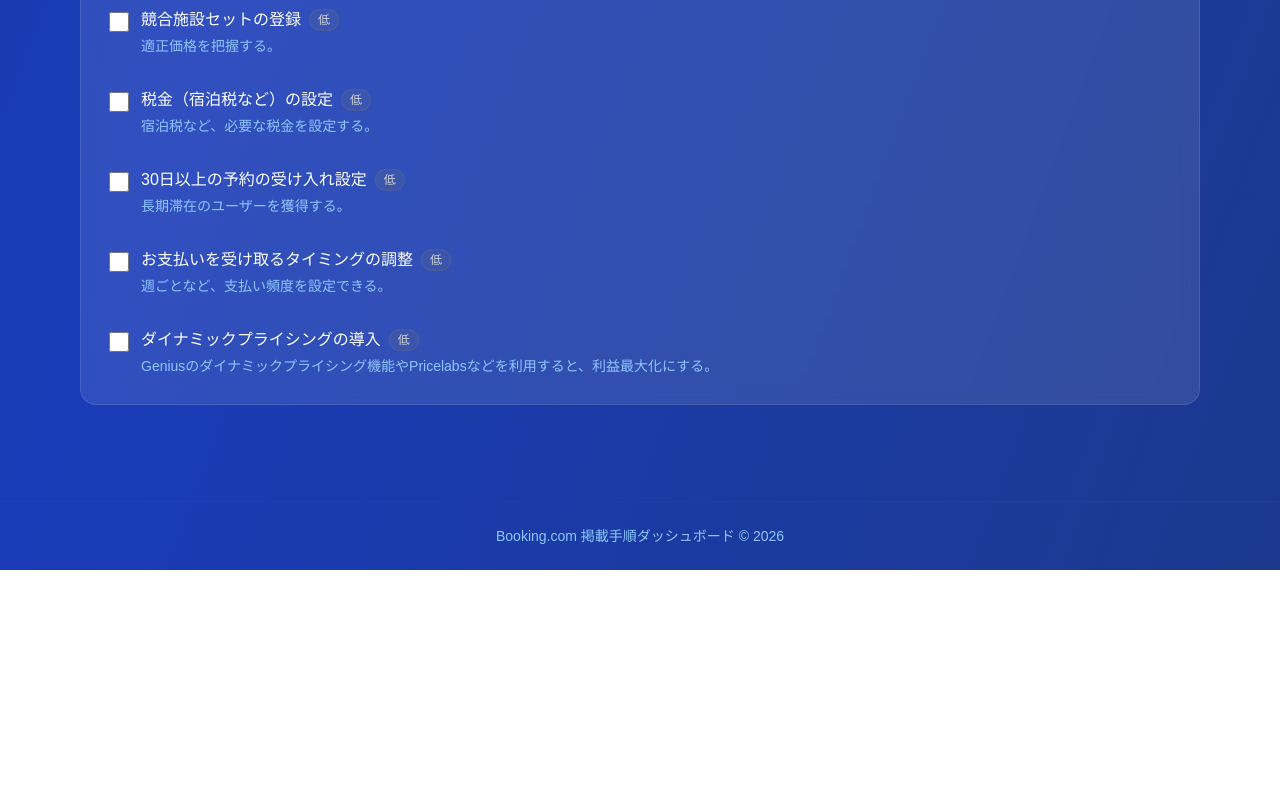
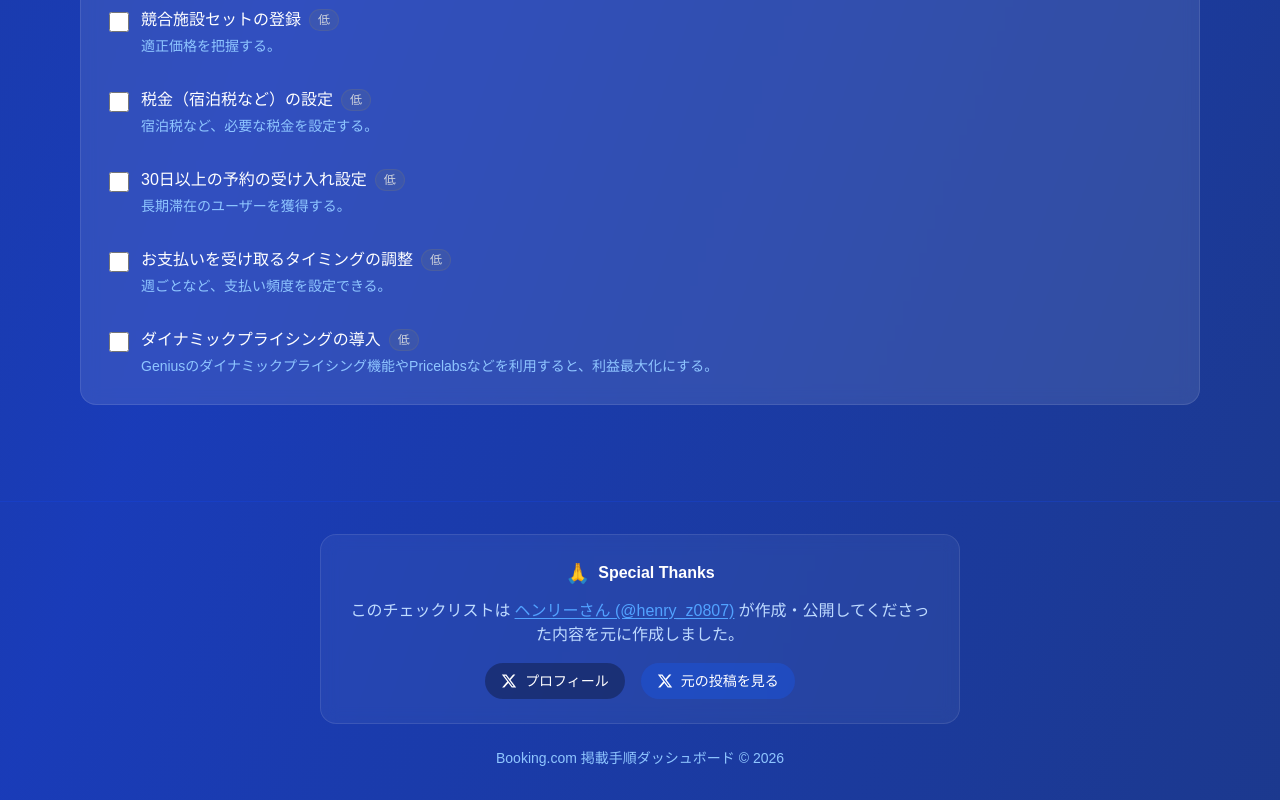
Before and after one commit to ao-magicianED/BookingPostingprocedure, a Next.js app: page /BookingPostingprocedure/ in a window 1280 px wide. Shown: the part 2855-3655 px from the top of the page. Before the commit the page ends 3425 px from the top, so only its background shows below. Built offline with nearby package versions, Linux system fonts and the light colour scheme.

Commit message:
Add credits and thanks to Henry (@henry_z0807) in footer

```diff
--- a/app/page.tsx
+++ b/app/page.tsx
@@ -225,8 +225,8 @@ export default function Home() {
               key={f}
               onClick={() => setFilter(f)}
               className={`px-4 py-2 rounded-full text-sm font-medium transition-all ${filter === f
-                  ? 'bg-blue-500 text-white'
-                  : 'bg-white/10 text-blue-200 hover:bg-white/20'
+                ? 'bg-blue-500 text-white'
+                : 'bg-white/10 text-blue-200 hover:bg-white/20'
                 }`}
             >
               {f === 'all' ? 'すべて' : f}
@@ -255,8 +255,8 @@ export default function Home() {
                       <div className="w-32 h-2 bg-blue-950/50 rounded-full overflow-hidden">
                         <div
                           className={`h-full rounded-full transition-all duration-300 ${getCategoryProgress(category) === 100
-                              ? 'bg-green-400'
-                              : 'bg-blue-400'
+                            ? 'bg-green-400'
+                            : 'bg-blue-400'
                             }`}
                           style={{ width: `${getCategoryProgress(category)}%` }}
                         />
@@ -309,8 +309,56 @@ export default function Home() {
       </main>
 
       {/* Footer */}
-      <footer className="mt-16 py-6 border-t border-blue-700/30 text-center text-blue-300 text-sm">
-        <p>Booking.com 掲載手順ダッシュボード © 2026</p>
+      <footer className="mt-16 py-8 border-t border-blue-700/30">
+        <div className="max-w-2xl mx-auto px-4">
+          {/* Credits */}
+          <div className="bg-white/5 backdrop-blur-sm rounded-2xl p-6 mb-6 border border-white/10">
+            <div className="flex items-center justify-center gap-2 mb-3">
+              <span className="text-xl">🙏</span>
+              <h3 className="text-white font-bold">Special Thanks</h3>
+            </div>
+            <p className="text-blue-200 text-center mb-4">
+              このチェックリストは
+              <a
+                href="https://x.com/henry_z0807"
+                target="_blank"
+                rel="noopener noreferrer"
+                className="text-blue-400 hover:text-blue-300 font-medium mx-1 underline underline-offset-2"
+              >
+                ヘンリーさん (@henry_z0807)
+              </a>
+              が作成・公開してくださった内容を元に作成しました。
+            </p>
+            <div className="flex justify-center gap-4">
+              <a
+                href="https://x.com/henry_z0807"
+                target="_blank"
+                rel="noopener noreferrer"
+                className="inline-flex items-center gap-2 px-4 py-2 bg-black/30 hover:bg-black/50 rounded-full text-white text-sm transition-colors"
+              >
+                <svg className="w-4 h-4" viewBox="0 0 24 24" fill="currentColor">
+                  <path d="M18.244 2.25h3.308l-7.227 8.26 8.502 11.24H16.17l-5.214-6.817L4.99 21.75H1.68l7.73-8.835L1.254 2.25H8.08l4.713 6.231zm-1.161 17.52h1.833L7.084 4.126H5.117z" />
+                </svg>
+                プロフィール
+              </a>
+              <a
+                href="https://x.com/henry_z0807/status/2010637888552304738"
+                target="_blank"
+                rel="noopener noreferrer"
+                className="inline-flex items-center gap-2 px-4 py-2 bg-blue-600/30 hover:bg-blue-600/50 rounded-full text-white text-sm transition-colors"
+              >
+                <svg className="w-4 h-4" viewBox="0 0 24 24" fill="currentColor">
+                  <path d="M18.244 2.25h3.308l-7.227 8.26 8.502 11.24H16.17l-5.214-6.817L4.99 21.75H1.68l7.73-8.835L1.254 2.25H8.08l4.713 6.231zm-1.161 17.52h1.833L7.084 4.126H5.117z" />
+                </svg>
+                元の投稿を見る
+              </a>
+            </div>
+          </div>
+
+          <p className="text-blue-300 text-sm text-center">
+            Booking.com 掲載手順ダッシュボード © 2026
+          </p>
+        </div>
       </footer>
     </div>
   );
```
